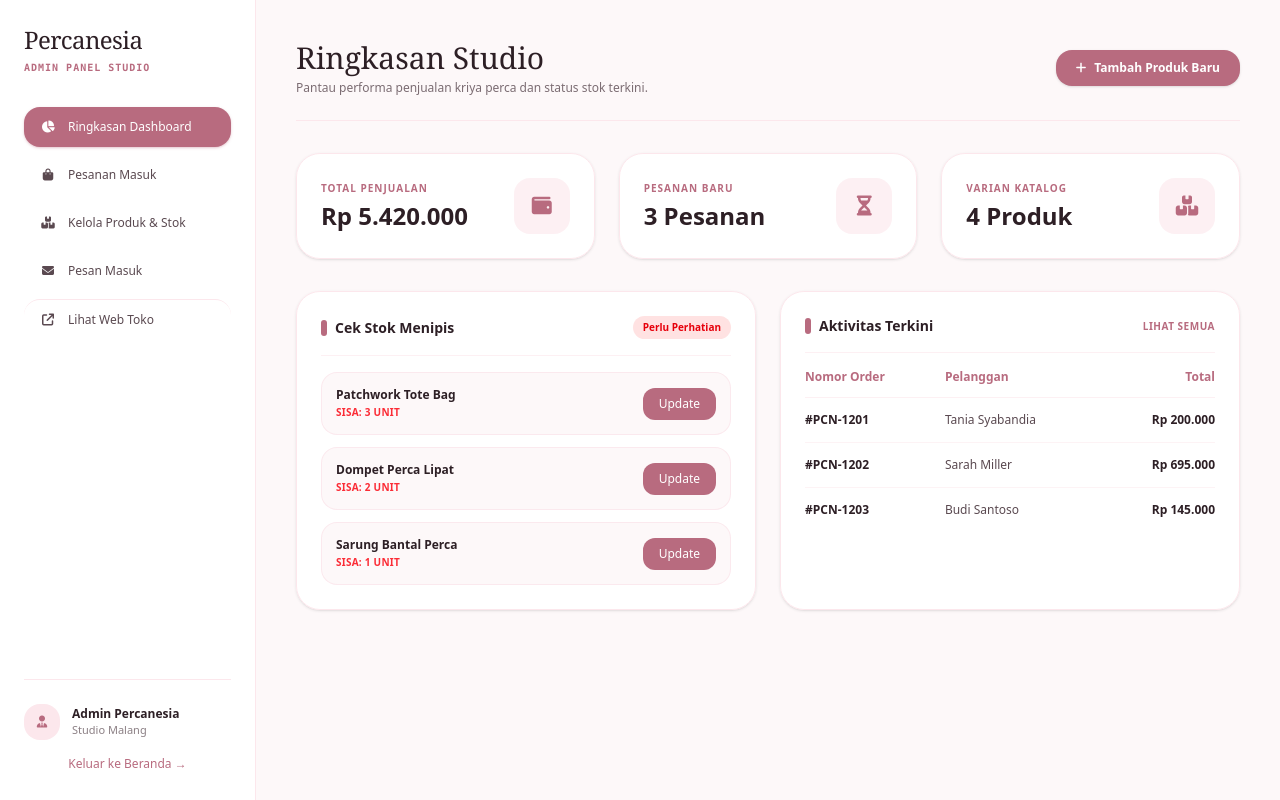
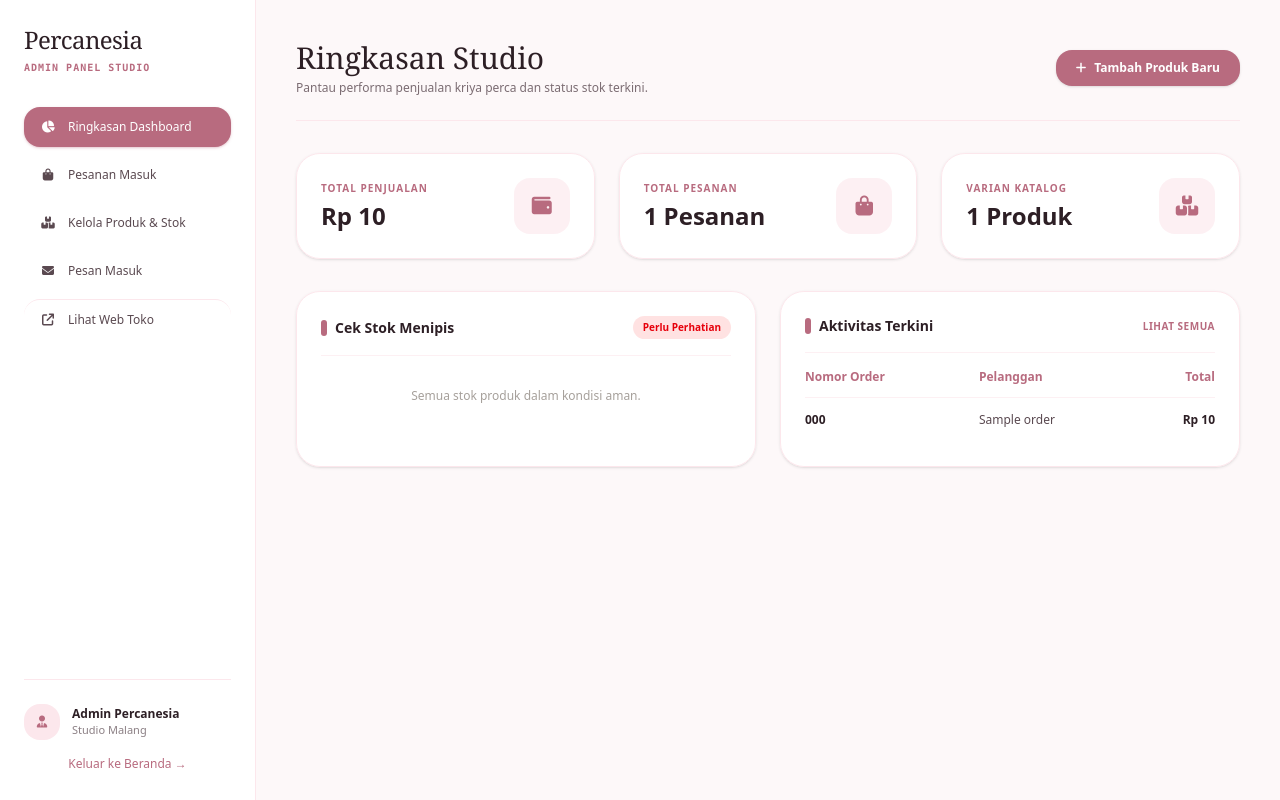
Before and after one commit to grizzyll/percanesia, a Laravel app: page /admin/dashboard in a window 1280 px wide. Run offline with Laravel 12, Linux system fonts and the light colour scheme; tables that the repository leaves empty hold one stand-in row (values such as "Sample post"); style sheets or scripts are compiled from the project's sources; some libraries are stand-ins or nearby versions; some web fonts are replaced.

Commit message:
feat(admin): hubungkan dashboard ringkasan, CRUD produk & stok, pesanan masuk, dan pesan masuk

```diff
--- a/app/Http/Controllers/AdminController.php
+++ b/app/Http/Controllers/AdminController.php
@@ -2,8 +2,12 @@
 
 namespace App\Http\Controllers;
 
+use App\Models\ContactMessage;
+use App\Models\Order;
+use App\Models\Payment;
+use App\Models\Product;
 use Illuminate\Http\Request;
-use App\Models\Product;
+use Illuminate\Support\Str;
 
 class AdminController extends Controller
 {
@@ -11,7 +15,19 @@ class AdminController extends Controller
     {
         $products = Product::latest()->take(5)->get();
         $totalProducts = Product::count();
-        return view('pages.admin.dashboard', compact('products', 'totalProducts'));
+        $totalOrders = Order::count();
+        $totalRevenue = (int) Order::where('status', '!=', Order::DIBATALKAN)->sum('total');
+        $lowStockProducts = Product::where('stock', '<=', 3)->orderBy('stock', 'asc')->take(5)->get();
+        $recentOrders = Order::with(['items', 'payment'])->latest()->take(5)->get();
+
+        return view('pages.admin.dashboard', compact(
+            'products',
+            'totalProducts',
+            'totalOrders',
+            'totalRevenue',
+            'lowStockProducts',
+            'recentOrders'
+        ));
     }
 
     public function produk()
@@ -22,12 +38,14 @@ class AdminController extends Controller
 
     public function pesanan()
     {
-        return view('pages.admin.pesanan');
+        $orders = Order::with(['items.product', 'payment', 'user'])->latest()->get();
+        return view('pages.admin.pesanan', compact('orders'));
     }
 
     public function pesanMasuk()
     {
-        return view('pages.admin.pesan-masuk');
+        $messages = ContactMessage::latest()->get();
+        return view('pages.admin.pesan-masuk', compact('messages'));
     }
 
     /**
@@ -35,34 +53,150 @@ class AdminController extends Controller
      */
     public function storeProduct(Request $request)
     {
-        $request->validate([
+        $validated = $request->validate([
             'nama'      => 'required|string|max:150',
-            'kategori'  => 'required|string',
-            'harga'     => 'required|numeric',
-            'stok'      => 'required|numeric',
+            'kategori'  => 'required|string|max:100',
+            'harga'     => 'required|numeric|min:0',
+            'stok'      => 'required|integer|min:0',
             'foto'      => 'nullable|image|mimes:jpeg,png,jpg,webp|max:2048',
             'deskripsi' => 'nullable|string',
         ]);
 
-        // Upload Foto ke folder public/uploads/products
         $imagePath = null;
         if ($request->hasFile('foto')) {
-            $imageName = time() . '_' . $request->file('foto')->getClientOriginalName();
+            $imageName = time() . '_' . Str::slug(pathinfo($request->file('foto')->getClientOriginalName(), PATHINFO_FILENAME)) . '.' . $request->file('foto')->getClientOriginalExtension();
             $request->file('foto')->move(public_path('uploads/products'), $imageName);
             $imagePath = 'uploads/products/' . $imageName;
         }
 
-        // Simpan ke Database
+        $baseSlug = Str::slug($validated['nama']);
+        $slug = $baseSlug;
+        $counter = 1;
+        while (Product::where('slug', $slug)->exists()) {
+            $slug = $baseSlug . '-' . $counter++;
+        }
+
         Product::create([
-            'name'        => $request->nama,
-            'category'    => $request->kategori,
-            'price'       => $request->harga,
-            'stock'       => $request->stok,
+            'name'        => $validated['nama'],
+            'slug'        => $slug,
+            'category'    => $validated['kategori'],
+            'price'       => (int) $validated['harga'],
+            'stock'       => (int) $validated['stok'],
             'image'       => $imagePath,
-            'description' => $request->deskripsi,
-            'status'      => $request->stok > 0 ? 'Tersedia' : 'Habis',
+            'description' => $validated['deskripsi'] ?? null,
+            'status'      => (int) $validated['stok'] > 0 ? 'Tersedia' : 'Habis',
+            'is_active'   => true,
+            'is_featured' => false,
         ]);
 
         return redirect()->back()->with('success', 'Produk perca baru berhasil disimpan ke database!');
     }
+
+    /**
+     * Update Stok Produk Cepat
+     */
+    public function updateStock(Request $request, Product $product)
+    {
+        $validated = $request->validate([
+            'stock' => 'required|integer|min:0',
+        ]);
+
+        $product->update([
+            'stock'  => $validated['stock'],
+            'status' => $validated['stock'] > 0 ? 'Tersedia' : 'Habis',
+        ]);
+
+        if ($request->wantsJson()) {
+            return response()->json([
+                'ok' => true,
+                'message' => 'Stok produk berhasil diperbarui.',
+                'product' => $product->fresh(),
+            ]);
+        }
+
+        return redirect()->back()->with('success', 'Stok ' . $product->name . ' berhasil diperbarui.');
+    }
+
+    /**
+     * Hapus Produk dari Database
+     */
+    public function destroyProduct(Request $request, Product $product)
+    {
+        $name = $product->name;
+        $product->delete();
+
+        if ($request->wantsJson()) {
+            return response()->json([
+                'ok' => true,
+                'message' => 'Produk ' . $name . ' berhasil dihapus.',
+            ]);
+        }
+
+        return redirect()->back()->with('success', 'Produk ' . $name . ' berhasil dihapus.');
+    }
+
+    /**
+     * Update Status Pesanan oleh Admin
+     */
+    public function updateOrderStatus(Request $request, Order $order)
+    {
+        $validated = $request->validate([
+            'status' => 'required|string|in:' . implode(',', [
+                Order::MENUNGGU_PEMBAYARAN,
+                Order::MENUNGGU_VERIFIKASI,
+                Order::DIPROSES,
+                Order::DIBAYAR,
+                Order::DIKIRIM,
+                Order::SELESAI,
+                Order::DIBATALKAN,
+            ]),
+        ]);
+
+        $order->update(['status' => $validated['status']]);
+
+        if ($request->wantsJson()) {
+            return response()->json([
+                'ok' => true,
+                'message' => 'Status pesanan ' . $order->order_number . ' diperbarui.',
+                'status' => $order->status,
+                'status_label' => $order->status_label,
+            ]);
+        }
+
+        return redirect()->back()->with('success', 'Status pesanan ' . $order->order_number . ' berhasil diperbarui.');
+    }
+
+    /**
+     * Tandai Pesan Masuk Telah Dibaca
+     */
+    public function markMessageRead(Request $request, ContactMessage $message)
+    {
+        $message->update(['is_read' => true]);
+
+        if ($request->wantsJson()) {
+            return response()->json([
+                'ok' => true,
+                'message' => 'Pesan ditandai sudah dibaca.',
+            ]);
+        }
+
+        return redirect()->back()->with('success', 'Pesan ditandai sudah dibaca.');
+    }
+
+    /**
+     * Hapus Pesan Masuk
+     */
+    public function destroyMessage(Request $request, ContactMessage $message)
+    {
+        $message->delete();
+
+        if ($request->wantsJson()) {
+            return response()->json([
+                'ok' => true,
+                'message' => 'Pesan berhasil dihapus.',
+            ]);
+        }
+
+        return redirect()->back()->with('success', 'Pesan berhasil dihapus.');
+    }
 }
--- a/resources/views/pages/admin/dashboard.blade.php
+++ b/resources/views/pages/admin/dashboard.blade.php
@@ -22,8 +22,9 @@
       x-data="{
           modalTambahProduk: false,
           modalUpdateStok: false,
-          selectedProduct: { id: 1, name: 'Patchwork Tote Bag', stock: 3 },
-          openQuickStockUpdate(name, stock) {
+          selectedProduct: { id: null, name: '', stock: 0 },
+          openQuickStockUpdate(id, name, stock) {
+              this.selectedProduct.id = id;
               this.selectedProduct.name = name;
               this.selectedProduct.stock = stock;
               this.modalUpdateStok = true;
@@ -120,6 +121,14 @@
             </div>
         </div>
 
+        {{-- Flash Messages --}}
+        @if (session('success'))
+            <div class="mb-6 p-4 rounded-2xl bg-emerald-50 border border-emerald-200 text-emerald-800 text-xs flex items-center justify-between">
+                <span>{{ session('success') }}</span>
+                <span class="font-bold cursor-pointer" onclick="this.parentElement.remove()">&times;</span>
+            </div>
+        @endif
+
         <div class="space-y-8">
             <!-- 3 KARTU STATISTIK UTAMA -->
             <div class="grid grid-cols-1 md:grid-cols-3 gap-6">
@@ -127,7 +136,7 @@
                 <div class="bg-white/90 backdrop-blur-md p-6 rounded-3xl border border-[#FCE7EC] shadow-sm flex items-center justify-between">
                     <div class="space-y-1">
                         <p class="text-[10px] font-bold text-[#B86B7F] uppercase tracking-widest">Total Penjualan</p>
-                        <h3 class="text-2xl font-bold text-[#2D1F25]">Rp 5.420.000</h3>
+                        <h3 class="text-2xl font-bold text-[#2D1F25]">Rp {{ number_format($totalRevenue, 0, ',', '.') }}</h3>
                     </div>
                     <div class="w-14 h-14 rounded-2xl bg-[#FCE7EC]/60 flex items-center justify-center text-[#B86B7F] text-xl">
                         <i class="fa-solid fa-wallet"></i>
@@ -137,11 +146,11 @@
                 <!-- Card 2: Pesanan Baru -->
                 <div class="bg-white/90 backdrop-blur-md p-6 rounded-3xl border border-[#FCE7EC] shadow-sm flex items-center justify-between">
                     <div class="space-y-1">
-                        <p class="text-[10px] font-bold text-[#B86B7F] uppercase tracking-widest">Pesanan Baru</p>
-                        <h3 class="text-2xl font-bold text-[#2D1F25]">3 Pesanan</h3>
+                        <p class="text-[10px] font-bold text-[#B86B7F] uppercase tracking-widest">Total Pesanan</p>
+                        <h3 class="text-2xl font-bold text-[#2D1F25]">{{ $totalOrders }} Pesanan</h3>
                     </div>
                     <div class="w-14 h-14 rounded-2xl bg-[#FCE7EC]/60 flex items-center justify-center text-[#B86B7F] text-xl">
-                        <i class="fa-solid fa-hourglass-half"></i>
+                        <i class="fa-solid fa-bag-shopping"></i>
                     </div>
                 </div>
 
@@ -149,7 +158,7 @@
                 <div class="bg-white/90 backdrop-blur-md p-6 rounded-3xl border border-[#FCE7EC] shadow-sm flex items-center justify-between">
                     <div class="space-y-1">
                         <p class="text-[10px] font-bold text-[#B86B7F] uppercase tracking-widest">Varian Katalog</p>
-                        <h3 class="text-2xl font-bold text-[#2D1F25]">4 Produk</h3>
+                        <h3 class="text-2xl font-bold text-[#2D1F25]">{{ $totalProducts }} Produk</h3>
                     </div>
                     <div class="w-14 h-14 rounded-2xl bg-[#FCE7EC]/60 flex items-center justify-center text-[#B86B7F] text-xl">
                         <i class="fa-solid fa-boxes-stacked"></i>
@@ -170,41 +179,20 @@
                     </div>
 
                     <div class="space-y-3">
-                        {{-- Item 1 --}}
+                        @forelse ($lowStockProducts as $low)
                             <div class="flex items-center justify-between p-3.5 rounded-2xl bg-[#FDF8F9] border border-[#FCE7EC]/80">
                                 <div class="space-y-0.5">
-                                <p class="text-xs font-semibold text-[#2D1F25]">Patchwork Tote Bag</p>
-                                <p class="text-[10px] font-bold text-red-500 uppercase tracking-wide">Sisa: 3 unit</p>
+                                    <p class="text-xs font-semibold text-[#2D1F25]">{{ $low->name }}</p>
+                                    <p class="text-[10px] font-bold text-red-500 uppercase tracking-wide">Sisa: {{ $low->stock }} unit</p>
                                 </div>
-                            <button @click="openQuickStockUpdate('Patchwork Tote Bag', 3)"
+                                <button type="button" @click="openQuickStockUpdate({{ $low->id }}, '{{ addslashes($low->name) }}', {{ $low->stock }})"
                                         class="px-4 py-2 rounded-xl bg-[#B86B7F] text-white text-xs font-medium hover:bg-[#2D1F25] transition-all">
                                     Update
                                 </button>
                             </div>
-
-                        {{-- Item 2 --}}
-                        <div class="flex items-center justify-between p-3.5 rounded-2xl bg-[#FDF8F9] border border-[#FCE7EC]/80">
-                            <div class="space-y-0.5">
-                                <p class="text-xs font-semibold text-[#2D1F25]">Dompet Perca Lipat</p>
-                                <p class="text-[10px] font-bold text-red-500 uppercase tracking-wide">Sisa: 2 unit</p>
-                            </div>
-                            <button @click="openQuickStockUpdate('Dompet Perca Lipat', 2)"
-                                    class="px-4 py-2 rounded-xl bg-[#B86B7F] text-white text-xs font-medium hover:bg-[#2D1F25] transition-all">
-                                Update
-                            </button>
-                        </div>
-
-                        {{-- Item 3 --}}
-                        <div class="flex items-center justify-between p-3.5 rounded-2xl bg-[#FDF8F9] border border-[#FCE7EC]/80">
-                            <div class="space-y-0.5">
-                                <p class="text-xs font-semibold text-[#2D1F25]">Sarung Bantal Perca</p>
-                                <p class="text-[10px] font-bold text-red-500 uppercase tracking-wide">Sisa: 1 unit</p>
-                            </div>
-                            <button @click="openQuickStockUpdate('Sarung Bantal Perca', 1)"
-                                    class="px-4 py-2 rounded-xl bg-[#B86B7F] text-white text-xs font-medium hover:bg-[#2D1F25] transition-all">
-                                Update
-                            </button>
-                        </div>
+                        @empty
+                            <p class="text-xs text-stone-400 py-4 text-center">Semua stok produk dalam kondisi aman.</p>
+                        @endforelse
                     </div>
                 </div>
 
@@ -230,21 +218,17 @@
                                 </tr>
                             </thead>
                             <tbody class="divide-y divide-[#FCE7EC]/50">
+                                @forelse ($recentOrders as $order)
                                     <tr>
-                                    <td class="py-3.5 font-bold text-[#2D1F25]">#PCN-1201</td>
-                                    <td class="py-3.5 text-[#5A4950]">Tania Syabandia</td>
-                                    <td class="py-3.5 font-semibold text-[#2D1F25] text-right">Rp 200.000</td>
+                                        <td class="py-3.5 font-bold text-[#2D1F25]">{{ $order->order_number }}</td>
+                                        <td class="py-3.5 text-[#5A4950]">{{ $order->recipient_name }}</td>
+                                        <td class="py-3.5 font-semibold text-[#2D1F25] text-right">Rp {{ number_format($order->total, 0, ',', '.') }}</td>
                                     </tr>
+                                @empty
                                     <tr>
-                                    <td class="py-3.5 font-bold text-[#2D1F25]">#PCN-1202</td>
-                                    <td class="py-3.5 text-[#5A4950]">Sarah Miller</td>
-                                    <td class="py-3.5 font-semibold text-[#2D1F25] text-right">Rp 695.000</td>
+                                        <td colspan="3" class="py-6 text-center text-stone-400 text-xs">Belum ada transaksi pesanan masuk.</td>
                                     </tr>
-                                <tr>
-                                    <td class="py-3.5 font-bold text-[#2D1F25]">#PCN-1203</td>
-                                    <td class="py-3.5 text-[#5A4950]">Budi Santoso</td>
-                                    <td class="py-3.5 font-semibold text-[#2D1F25] text-right">Rp 145.000</td>
-                                </tr>
+                                @endforelse
                             </tbody>
                         </table>
                     </div>
@@ -327,21 +311,25 @@
                     <button @click="modalUpdateStok = false" class="text-stone-400 hover:text-[#2D1F25] text-xl font-bold">&times;</button>
                 </div>
 
+                <form :action="'/admin/produk/' + selectedProduct.id + '/stock'" method="POST">
+                    @csrf
+                    @method('PATCH')
                     <div class="space-y-3 text-xs">
                         <p class="text-[#5A4950]">Produk: <strong class="text-[#2D1F25]" x-text="selectedProduct.name"></strong></p>
                         <div>
                             <label class="block text-[#5A4950] font-semibold mb-1">Jumlah Stok Baru</label>
-                        <input type="number" x-model="selectedProduct.stock" min="0"
+                            <input type="number" name="stock" x-model="selectedProduct.stock" min="0" required
                                    class="w-full px-4 py-2.5 rounded-2xl border border-[#FCE7EC] text-[#2D1F25] focus:outline-none focus:ring-1 focus:ring-[#B86B7F] bg-[#FDF8F9]">
                         </div>
                     </div>
 
-                <div class="flex justify-end gap-2 pt-2 border-t border-[#FCE7EC] text-xs">
+                    <div class="flex justify-end gap-2 pt-4 border-t border-[#FCE7EC] text-xs">
                         <button type="button" @click="modalUpdateStok = false" class="px-4 py-2 rounded-xl border border-[#FCE7EC] text-[#5A4950]">Batal</button>
-                    <button type="button" @click="modalUpdateStok = false; alert('Stok berhasil diupdate!')" class="px-5 py-2 rounded-xl bg-[#B86B7F] text-white font-medium hover:bg-[#2D1F25]">
-                        Simpan
+                        <button type="submit" class="px-5 py-2 rounded-xl bg-[#B86B7F] text-white font-medium hover:bg-[#2D1F25]">
+                            Simpan Perubahan
                         </button>
                     </div>
+                </form>
             </div>
         </div>
 
--- a/routes/web.php
+++ b/routes/web.php
@@ -39,6 +39,11 @@ Route::get('/admin/produk', [AdminController::class, 'produk'])->name('admin.pro
 Route::get('/admin/pesanan', [AdminController::class, 'pesanan'])->name('admin.pesanan');
 Route::get('/admin/pesan-masuk', [AdminController::class, 'pesanMasuk'])->name('admin.pesan_masuk');
 Route::post('/admin/produk/store', [AdminController::class, 'storeProduct'])->name('admin.produk.store');
+Route::patch('/admin/produk/{product}/stock', [AdminController::class, 'updateStock'])->name('admin.produk.stock');
+Route::delete('/admin/produk/{product}', [AdminController::class, 'destroyProduct'])->name('admin.produk.destroy');
+Route::patch('/admin/pesanan/{order}/status', [AdminController::class, 'updateOrderStatus'])->name('admin.pesanan.status');
+Route::patch('/admin/pesan-masuk/{message}/read', [AdminController::class, 'markMessageRead'])->name('admin.pesan_masuk.read');
+Route::delete('/admin/pesan-masuk/{message}', [AdminController::class, 'destroyMessage'])->name('admin.pesan_masuk.destroy');
 
 // 5. Keranjang, Checkout & Pembayaran (modul baru: keranjang, checkout, pembayaran/*, midtrans/notification)
 require __DIR__.'/checkout.php';
```
Also changed, not shown: resources/views/pages/admin/pesan-masuk.blade.php (+40 -7 lines), resources/views/pages/admin/pesanan.blade.php (+56 -14 lines), resources/views/pages/admin/produk.blade.php (+58 -16 lines). Lines whose indentation alone changed are shown as unchanged.
